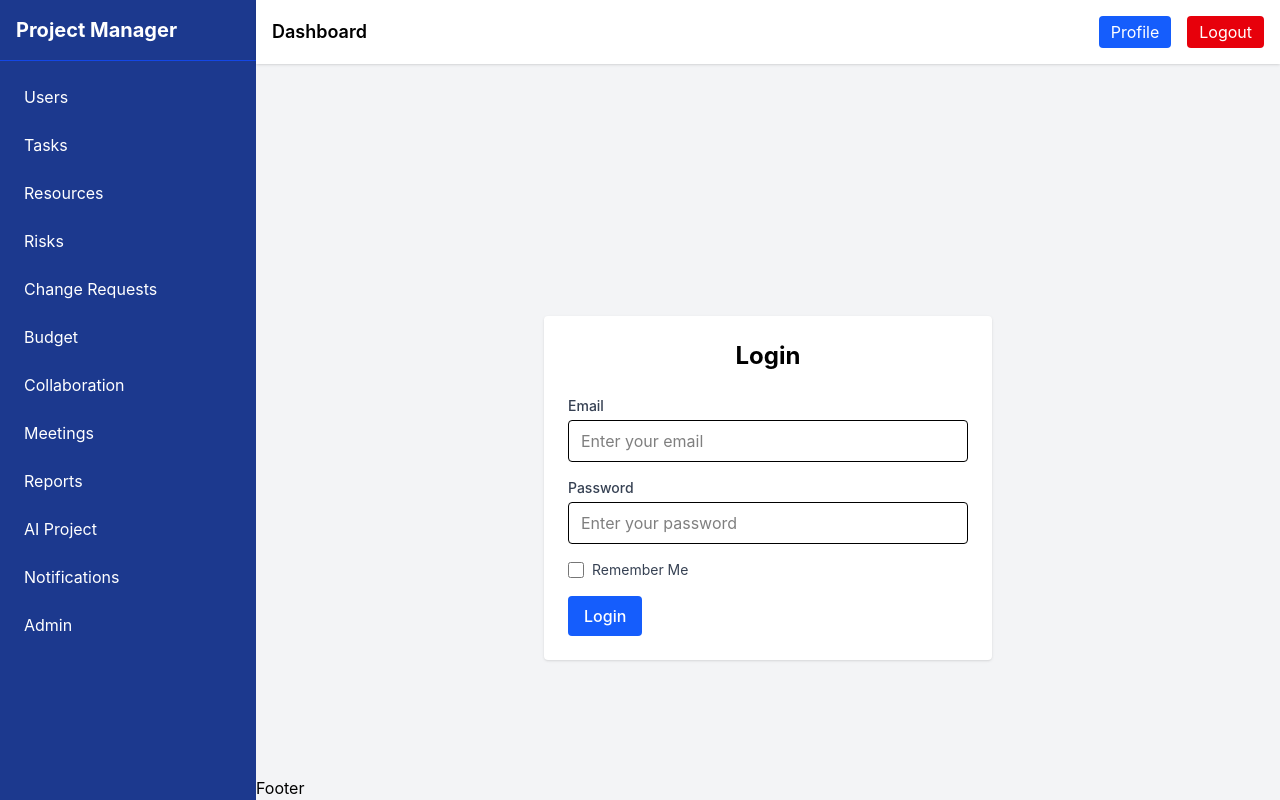
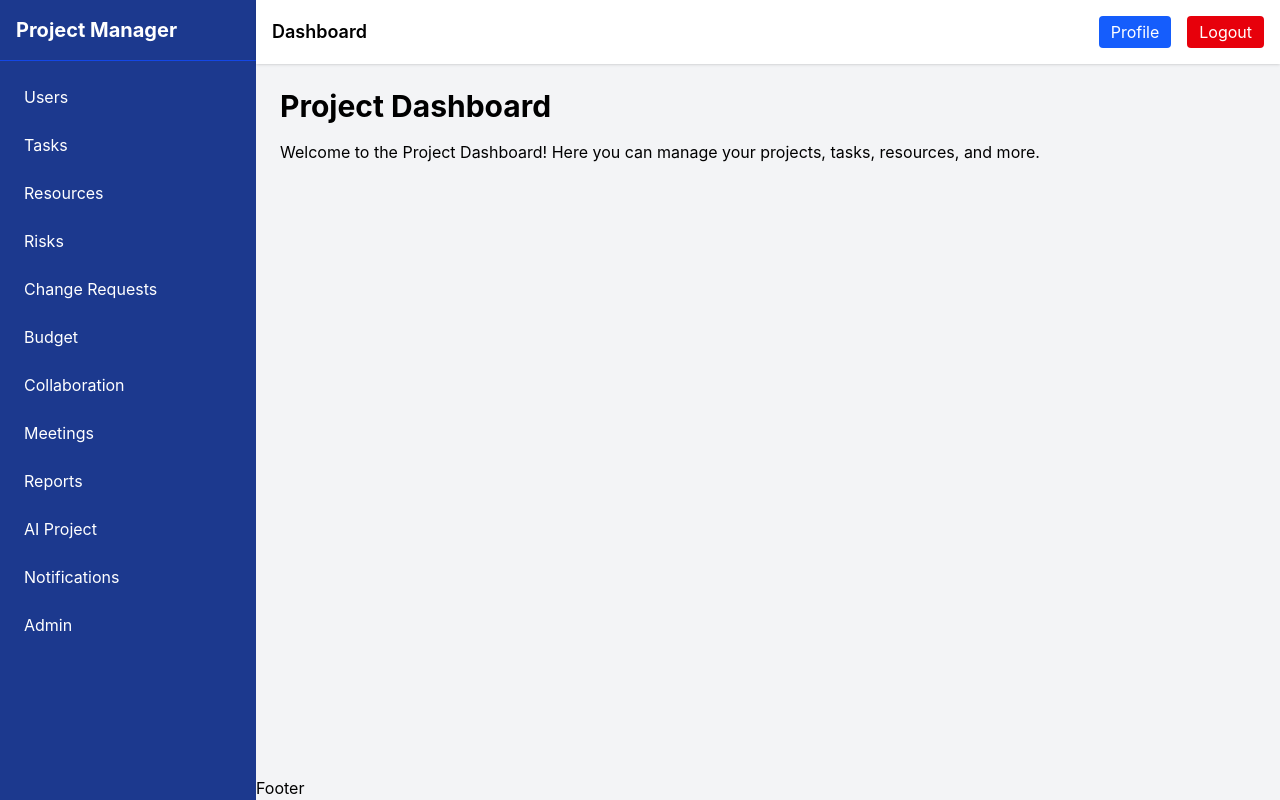
Before and after one commit to hayatadissu67/pmo, a React app in the folder frontend/: page / in a window 1280 px wide. Built offline with nearby package versions, Linux system fonts and the light colour scheme; the HTML template or start-up script is replaced by a standard one.

Commit message:
I remove loginpage from project dashboardd

```diff
--- a/frontend/src/pages/projectLifecycle/ProjectDashboard.jsx
+++ b/frontend/src/pages/projectLifecycle/ProjectDashboard.jsx
@@ -3,7 +3,8 @@ export default function ProjectDashboard() {
 
   return (
     <div>
-       <LoginPage/>
+      <h1 className="text-3xl font-bold mb-4">Project Dashboard</h1>
+      <p>Welcome to the Project Dashboard! Here you can manage your projects, tasks, resources, and more.</p>
     </div>
   )
 }
```
